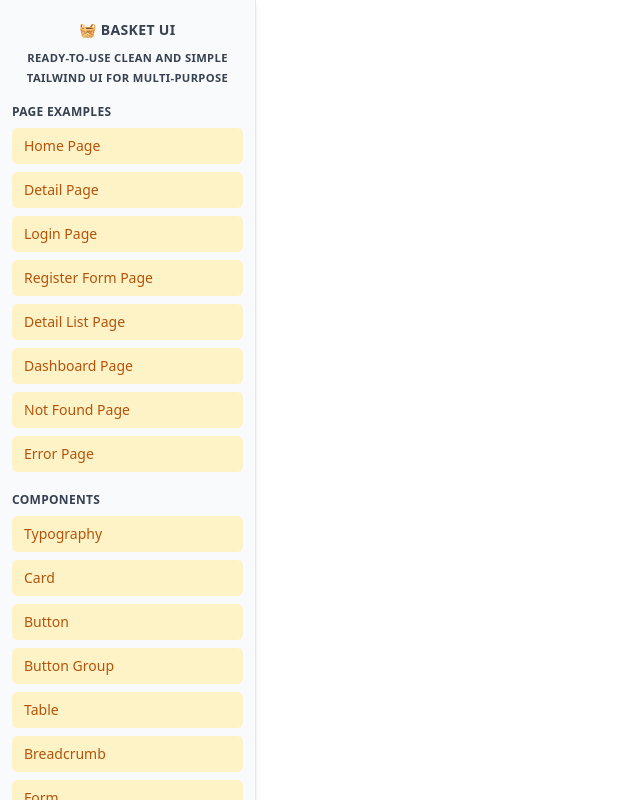
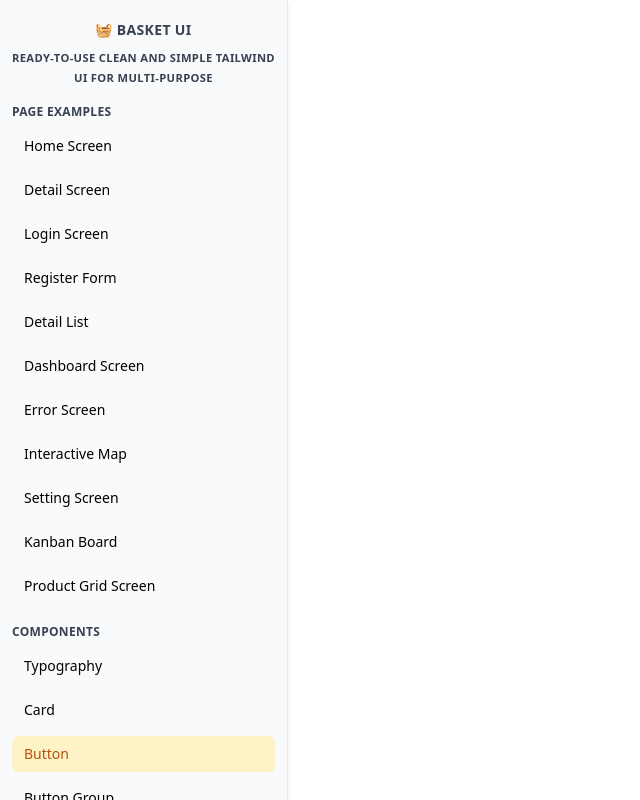
Before and after one commit to heyfirst/basket-ui, a React (Create React App) app: page / in a window 1280 px wide. Shown: the whole page, without its empty margins (0-640 px from the left). Built offline with nearby package versions, Linux system fonts and the light colour scheme.

Commit message:
feat(navbar): add more content

```diff
--- a/src/components/Sidebar.tsx
+++ b/src/components/Sidebar.tsx
@@ -1,22 +1,26 @@
 import React from "react";
+import SidebaMenu from "./SidebarMenu";
 
-const Sections = [
+const DOCUMENT_SECTIONS = [
   {
     title: "Page Examples",
-    topics: [
-      { title: "Home Page", link: "/" },
-      { title: "Detail Page", link: "/" },
-      { title: "Login Page", link: "/" },
-      { title: "Register Form Page", link: "/" },
-      { title: "Detail List Page", link: "/" },
-      { title: "Dashboard Page", link: "/" },
-      { title: "Not Found Page", link: "/" },
-      { title: "Error Page", link: "/" },
+    menus: [
+      { title: "Home Screen", link: "/" },
+      { title: "Detail Screen", link: "/" },
+      { title: "Login Screen", link: "/" },
+      { title: "Register Form", link: "/" },
+      { title: "Detail List", link: "/" },
+      { title: "Dashboard Screen", link: "/" },
+      { title: "Error Screen", link: "/" },
+      { title: "Interactive Map", link: "/" },
+      { title: "Setting Screen", link: "/" },
+      { title: "Kanban Board", link: "/" },
+      { title: "Product Grid Screen", link: "/" },
     ],
   },
   {
     title: "Components",
-    topics: [
+    menus: [
       { title: "Typography", link: "/" },
       { title: "Card", link: "/" },
       { title: "Button", link: "/" },
@@ -45,34 +49,36 @@ const Sections = [
       { title: "Modal", link: "/" },
       { title: "Progress", link: "/" },
       { title: "Toast", link: "/" },
+      { title: "Calendar", link: "/" },
+    ],
+  },
+  {
+    title: "Miscellaneous",
+    menus: [
+      { title: "About Library", link: "/" },
+      { title: "Release Note", link: "/" },
     ],
   },
 ];
 
 const Sidebar: React.FC = () => {
   return (
-    <aside className="fixed top-0 left-0 flex flex-col items-center w-64 h-screen p-3 overflow-auto text-sm border-r shadow-md bg-gray-50">
+    <aside className="fixed top-0 left-0 flex flex-col items-center h-screen p-3 overflow-auto text-sm border-r shadow-md w-72 bg-gray-50">
       <h1 className="mt-2 mb-4 font-semibold tracking-wide text-center text-gray-700 uppercase text-md">
         🧺 Basket UI
         <small className="block mt-2 text-gray-700">
           Ready-to-use clean and simple Tailwind UI for multi-purpose
         </small>
       </h1>
-      {Sections.map((section) => (
+      {DOCUMENT_SECTIONS.map((section) => (
         <section key={section.title} className="w-full mb-3">
           <h3 className="mb-2 text-xs font-semibold tracking-wide text-gray-700 uppercase">
             {section.title}
           </h3>
           <ul>
-            {section.topics.map((topic) => (
-              <li key={topic.title}>
-                <a
-                  href={topic.link}
-                  className="relative block px-3 py-2 mb-2 text-yellow-700 transition-colors duration-200"
-                >
-                  <span className="absolute inset-0 bg-yellow-100 rounded-md"></span>
-                  <span className="relative">{topic.title}</span>
-                </a>
+            {section.menus.map((menu) => (
+              <li key={menu.title}>
+                <SidebaMenu menu={menu} active={menu.title === "Button"} />
               </li>
             ))}
           </ul>
--- /dev/null
+++ b/src/components/SidebarMenu.tsx
@@ -0,0 +1,25 @@
+import React from "react";
+import cx from "classnames";
+
+const SidebaMenu: React.FC<{
+  menu: { link: string; title: string };
+  active: boolean;
+}> = ({ menu, active }) => {
+  return (
+    <a
+      href={menu.link}
+      className={cx("relative block px-3 py-2 mb-2 hover:text-yellow-700", {
+        "text-yellow-700": active,
+      })}
+    >
+      <span
+        className={cx("absolute inset-0 rounded-md hover:bg-yellow-100 ", {
+          "bg-yellow-100": active,
+        })}
+      ></span>
+      <span className="relative">{menu.title}</span>
+    </a>
+  );
+};
+
+export default SidebaMenu;
```
